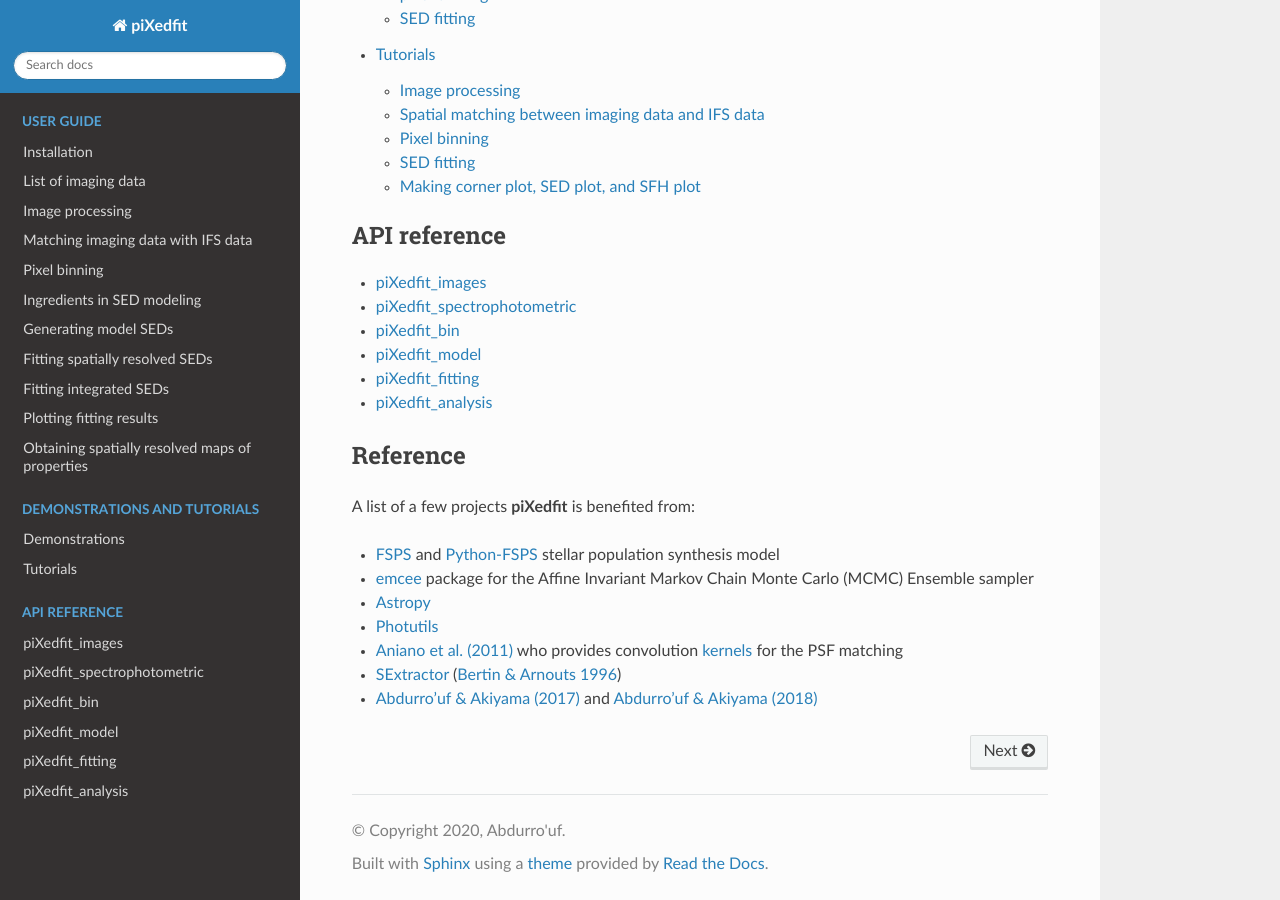
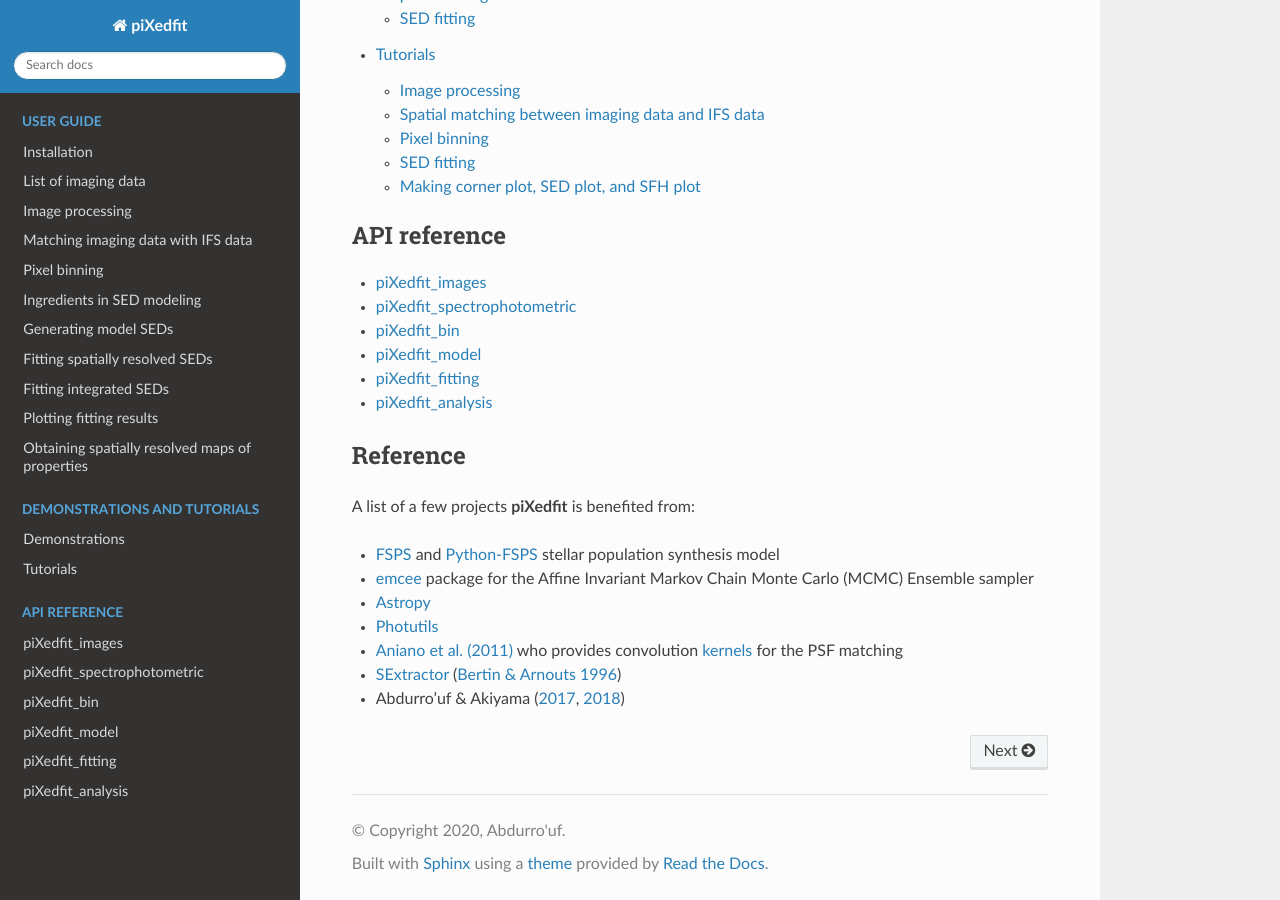
Before and after one commit to aabdurrouf/piXedfit, a Sphinx documentation site: the page built from docs/source/index.rst, in a window 1280 px wide and 900 px high, scrolled down 3482 px. Built offline with Sphinx 7.4.7 and the Read the Docs theme 2.0.0, drawn with Linux system fonts in a browser that asks for light colours.

Commit message:
Update index.rst

```diff
--- a/docs/source/index.rst
+++ b/docs/source/index.rst
@@ -103,4 +103,4 @@
 *  `Photutils <https://photutils.readthedocs.io/en/stable/>`_
 *  `Aniano et al. (2011) <https://ui.adsabs.harvard.edu/abs/2011PASP..123.1218A/abstract>`_ who provides convolution `kernels <https://www.astro.princeton.edu/~ganiano/Kernels.html>`_ for the PSF matching
 *  `SExtractor <https://www.astromatic.net/software/sextractor>`_ (`Bertin & Arnouts 1996 <https://ui.adsabs.harvard.edu/abs/1996A%26AS..117..393B/abstract>`_)
-*  `Abdurro'uf & Akiyama (2017) <https://ui.adsabs.harvard.edu/abs/2017MNRAS.469.2806A/abstract>`_ and `Abdurro'uf & Akiyama (2018) <https://ui.adsabs.harvard.edu/abs/2018MNRAS.479.5083A/abstract>`_
+*  Abdurro'uf & Akiyama (`2017 <https://ui.adsabs.harvard.edu/abs/2017MNRAS.469.2806A/abstract>`_, `2018 <https://ui.adsabs.harvard.edu/abs/2018MNRAS.479.5083A/abstract>`_)
```
